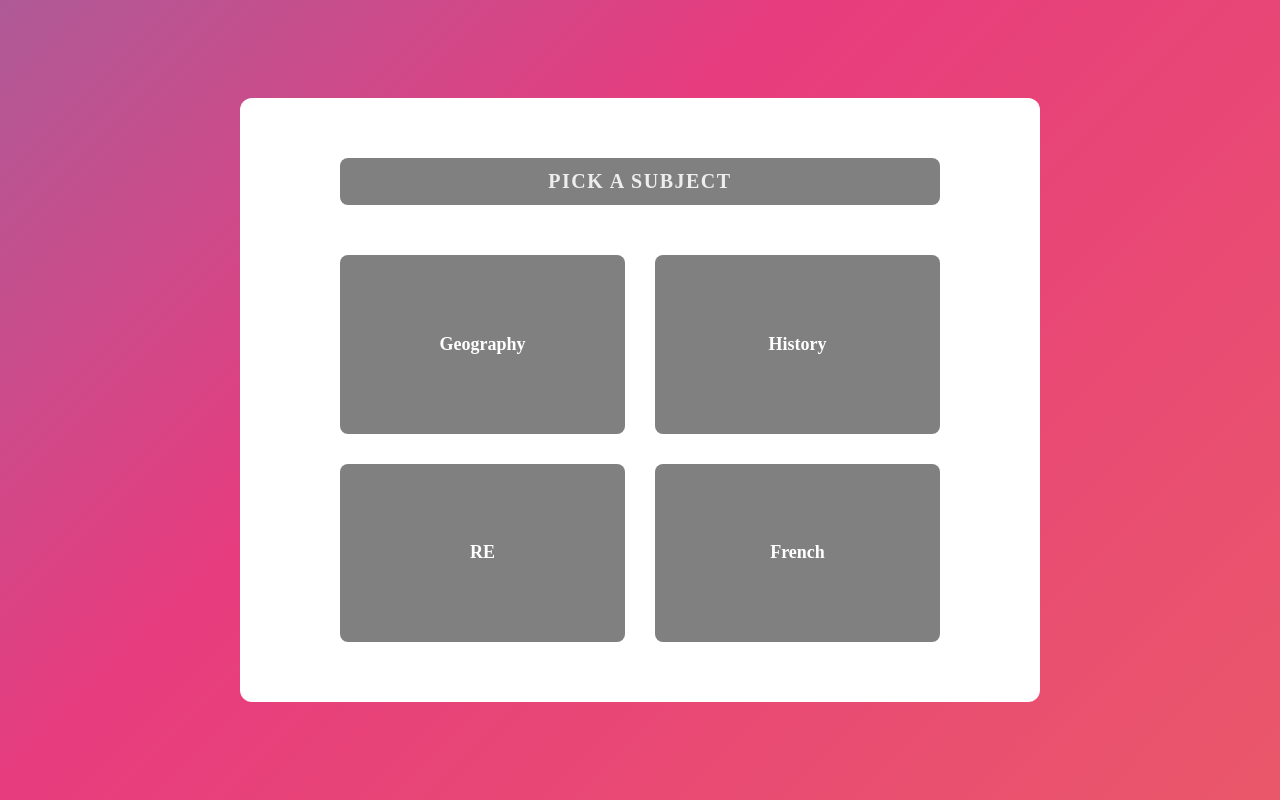
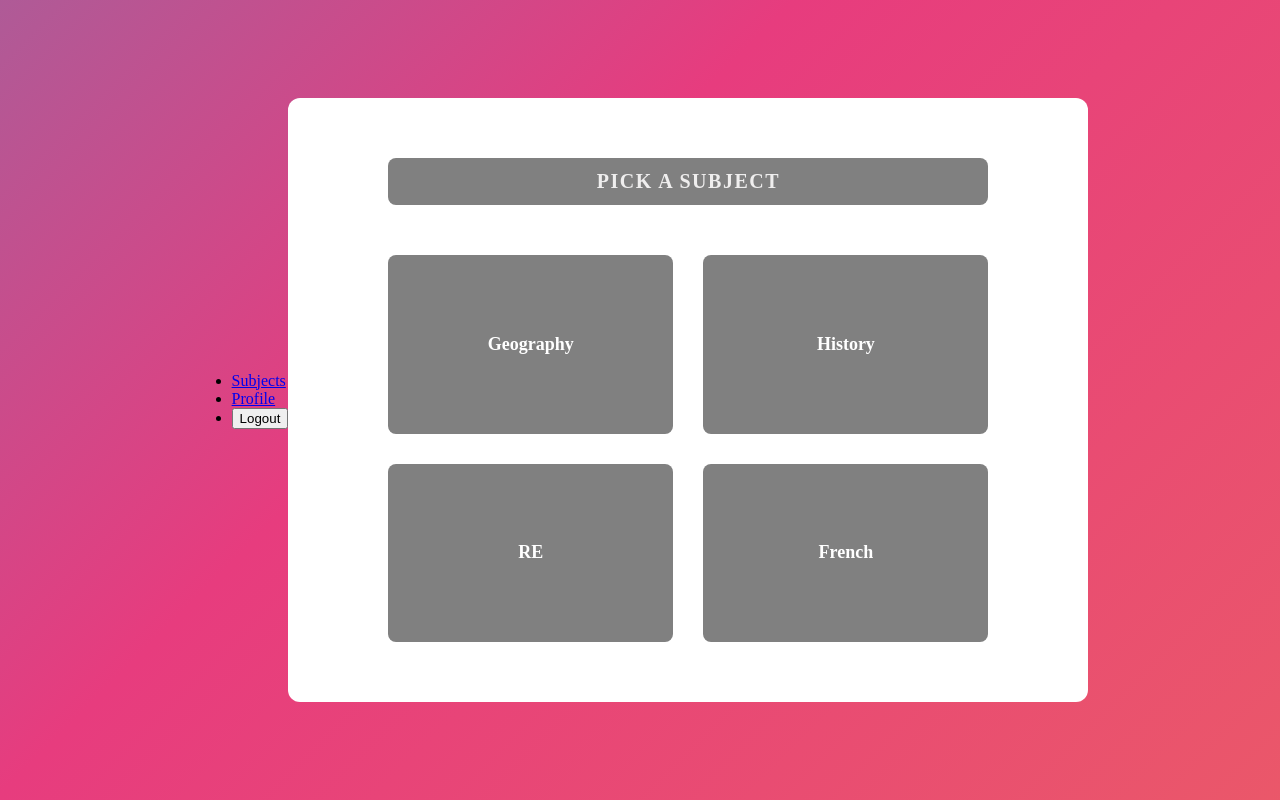
Before and after one commit to jaydendavis746-debug/project-alpha-oop-otters-game-frontend, a plain HTML site: page pages/subjects.html in a window 1280 px wide. Drawn offline with Linux system fonts and the light colour scheme.

Commit message:
Navabr component for pageslike partials and logout functionality

```diff
--- /dev/null
+++ b/components/navbar.html
@@ -0,0 +1,7 @@
+<nav class="navbar">
+    <ul class="nav-links">
+        <li><a href="subjects.html">Subjects</a></li>
+        <li><a href="profile.html">Profile</a></li>
+        <li><button id="logout-btn" class="logout-btn">Logout</button></li>
+    </ul>
+</nav>
--- /dev/null
+++ b/js/navbar.js
@@ -0,0 +1,13 @@
+fetch("/components/navbar.html")
+    .then(res => res.text())
+    .then(html => {
+        document.getElementById("navbar-placeholder").innerHTML = html;
+
+        const logoutBtn = document.getElementById("logout-btn");
+        if (logoutBtn) {
+            logoutBtn.addEventListener("click", () => {
+                localStorage.clear();
+                window.location.href = "../index.html";
+            });
+        }
+    });
--- a/pages/subjects.html
+++ b/pages/subjects.html
@@ -1,18 +1,22 @@
 <!DOCTYPE html>
 <html lang="en">
+
 <head>
     <meta charset="UTF-8">
     <meta name="viewport" content="width=device-width, initial-scale=1.0">
     <link rel="stylesheet" href="../Styling/subject.css">
-    <script src="../js/subjects.js" defer ></script>
+    <script src="../js/subjects.js" defer></script>
 
     <title>Quiz Game</title>
 </head>
+
 <body>
+    <div id="navbar-placeholder"></div>
+    <script src="../js/navbar.js"></script>
     <div class="subject-container">
 
         <div class="title">
-        <h2>PICK A SUBJECT</h2>
+            <h2>PICK A SUBJECT</h2>
         </div>
 
         <div id="subject-grid">
@@ -20,6 +24,7 @@
         </div>
     </div>
 
-</div>
+    </div>
 </body>
+
 </html>
```
Also changed, not shown: pages/quiz.html (+6 -1 lines), pages/results.html (+7 -2 lines).
